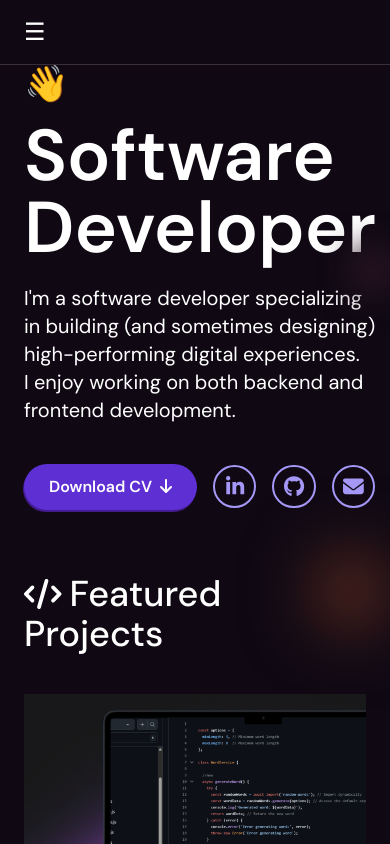
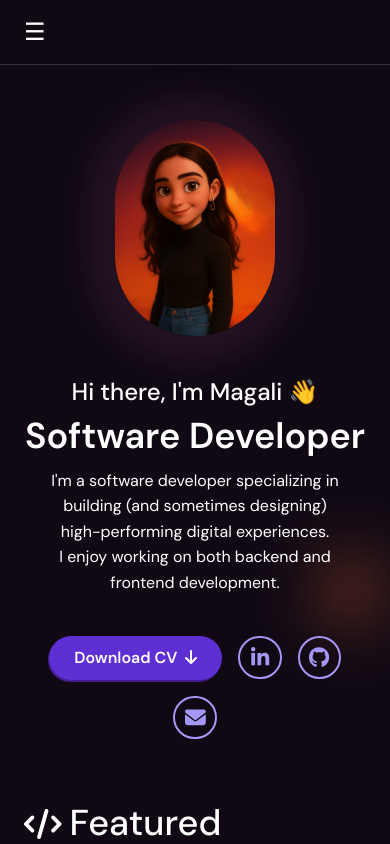
Before and after one commit to magalimou/magalimou.github.io, a React (Vite) app: page / in a window 390 px wide. Shown: the top 844 px of the page. Built offline with nearby package versions, Linux system fonts and the light colour scheme.

Commit message:
change(hero): make hero section responsive

```diff
--- a/src/components/sections/Hero.jsx
+++ b/src/components/sections/Hero.jsx
@@ -10,29 +10,38 @@ import { faGithub } from "@fortawesome/free-brands-svg-icons";
 
 const Hero = () => {
     return (
-        <section className="px-6 py-6 sm:px-12 md:px-20 lg:px-40 xl:px-70 xl:py-45 pb-10" >
-            <div className="flex items-center justify-between">
-                <div >
-                <h2 className="text-4xl font-medium mb-4">Hi there, I'm Magali 👋</h2>
-                <h1 className="text-7xl font-semibold mb-5">Software Developer</h1>
-                <p className=" text-xl">I'm a software developer specializing in building (and sometimes designing)</p>
-                <p className=" text-xl">high-performing digital experiences.</p>
-                <p className=" text-xl mb-10">I enjoy working on both backend and frontend development.</p>
-                <div className="flex items-center gap-4 justify-left">
-                <Button text="Download CV" icon={faArrowDown} className='btn' />
-                <Button text="" icon={faLinkedinIn} className='btn-icon' />
+      <section className="px-6 py-30 md:mt-3 sm:px-12 md:px-20 lg:px-40 xl:px-70 sm:py-45 lg:py-45 xl:mt-0 pb-10">
+        <div className="flex flex-col-reverse md:flex-row items-center justify-between gap-10">
+          <div className="text-center md:text-left md:w-3/4">
+            <h2 className="text-2xl sm:text-4xl md:text-2xl lg:text-2xl xl:text-3xl font-medium mb-2 lg:mb-4">Hi there, I'm Magali 👋</h2>
+            <h1 className="text-4xl sm:text-6xl md:text-5xl lg:text-5xl xl:text-6xl font-semibold lg:mb-5 mb-3">Software Developer</h1>
+            <p className="sm:text-xl md:text-base lg:text-lg xl:text-xl lg:pr-10 sm:px-0 px-5">
+              I'm a software developer specializing in building (and sometimes designing) high-performing digital experiences.
+            </p>
+            <p className="sm:text-xl md:text-base lg:text-lg xl:text-xl mb-10 sm:px-0 px-5">
+              I enjoy working on both backend and frontend development.
+            </p>
+            <div className="flex flex-wrap items-center justify-center md:justify-start gap-4">
+              <Button text="Download CV" icon={faArrowDown} className="btn text-base" />
+              <Button text="" icon={faLinkedinIn} className="btn-icon" />
               <Button text="" icon={faGithub} className="btn-icon" />
               <Button text="" icon={faEnvelope} className="btn-icon" />
             </div>
           </div>
-                <div className="w-1/4 max-w-md">
-                    <img className="w-full h-auto  rounded-full blur-shadow" src={profilePhoto} alt="" />
+
+          <div className="w-40 sm:w-60 md:w-1/3 lg:w-1/3 max-w-xs">
+            <img
+              className="w-full h-auto rounded-full blur-shadow"
+              src={profilePhoto}
+              alt="Profile"
+            />
           </div>
         </div>
 
         <div className="circle-background-2"></div>
       </section>
     );
-}
+  };
+
 
 export default Hero;
```
Lines whose indentation alone changed are shown as unchanged.
